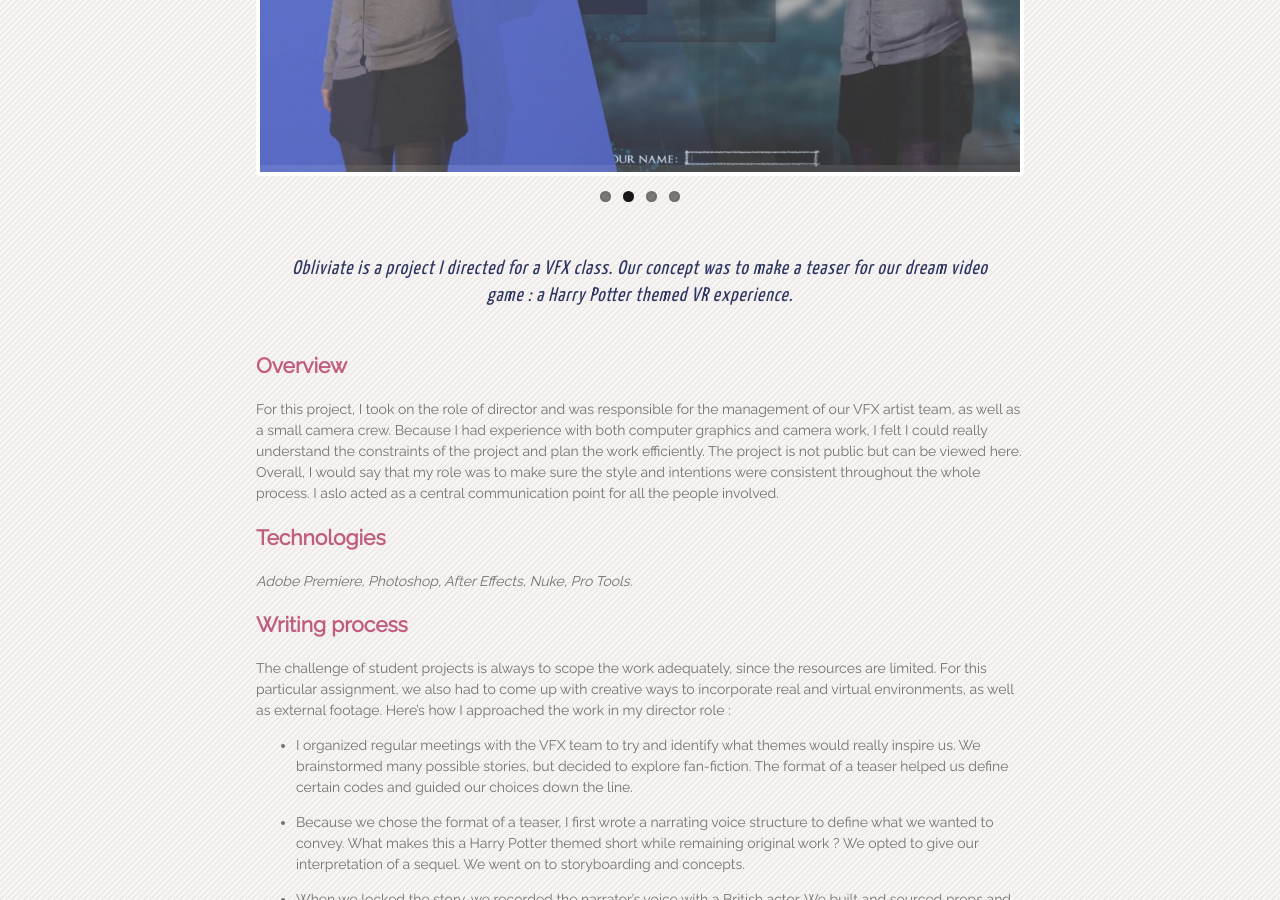
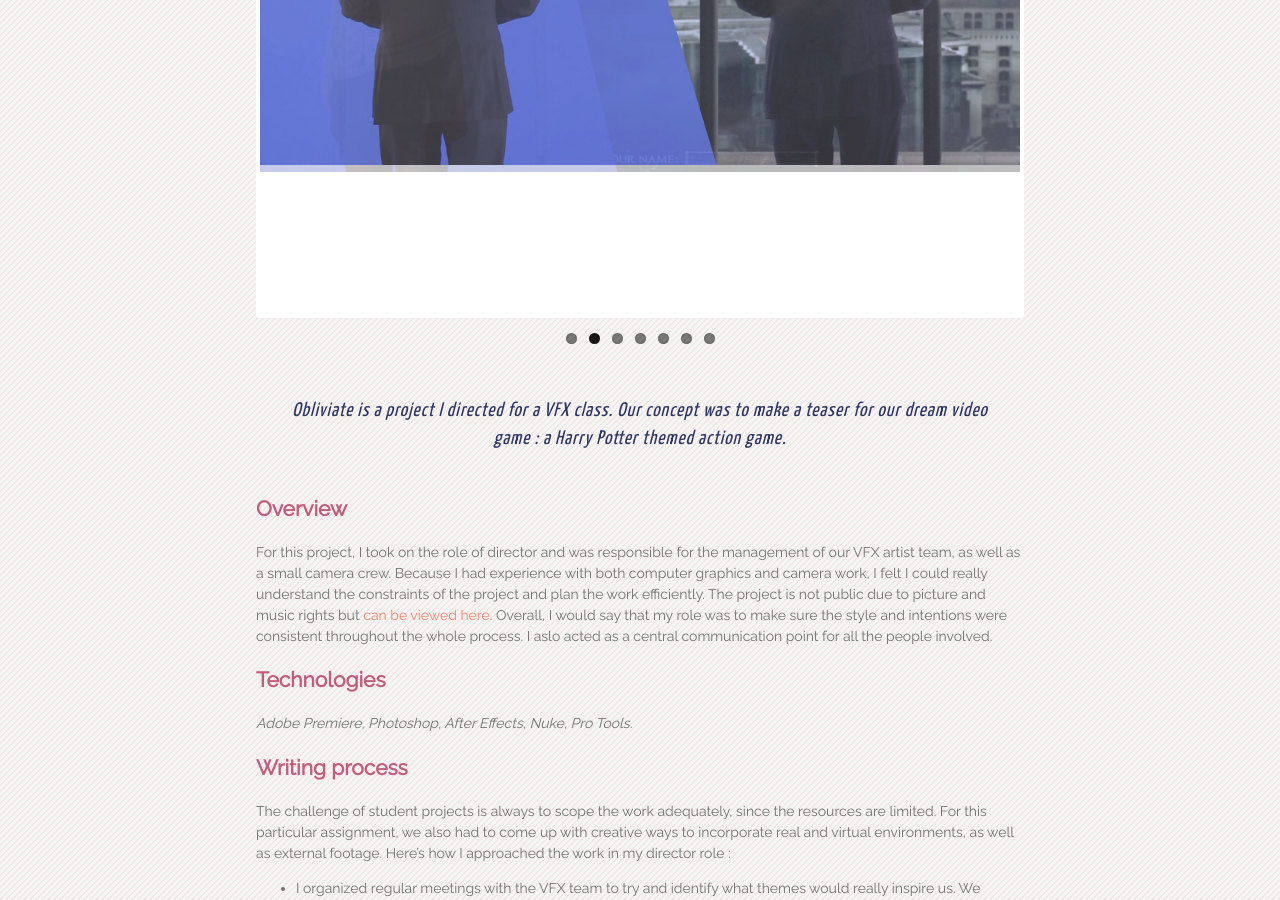
Before and after one commit to LilyHottelet/dev-blog, a Jekyll site: the page built from _posts/2016-03-01-obliviate.markdown, in a window 1280 px wide and 900 px high, scrolled down 816 px. Built offline with Jekyll 4.4.1, drawn with Linux system fonts in a browser that asks for light colours; nearby versions of some CDN libraries.

Commit message:
Added more pictures

```diff
--- a/_posts/2016-03-01-obliviate.markdown
+++ b/_posts/2016-03-01-obliviate.markdown
@@ -6,17 +6,21 @@
 postDate: April 2016
 title: Obliviate - Student Project
 slides:
+- assets/img/obliviate02.jpeg
 - assets/img/obliviate01.jpeg
-- assets/img/obliviate02.jpeg
 - assets/img/obliviate03.jpeg
 - assets/img/obliviate04.jpeg
+- assets/img/obliviate05.png
+- assets/img/obliviate06.png
+- assets/img/obliviate07.png
+
 
 ---
 {:.summary}
-Obliviate is a project I directed for a VFX class. Our concept was to make a teaser for our dream video game : a Harry Potter themed VR experience.
+Obliviate is a project I directed for a VFX class. Our concept was to make a teaser for our dream video game : a Harry Potter themed action game.
 
 ## Overview
-For this project, I took on the role of director and was responsible for the management of our VFX artist team, as well as a small camera crew. Because I had experience with both computer graphics and camera work, I felt I could really understand the constraints of the project and plan the work efficiently. The project is not public but can be viewed here. Overall, I would say that my role was to make sure the style and intentions were consistent throughout the whole process. I aslo acted as a central communication point for all the people involved.
+For this project, I took on the role of director and was responsible for the management of our VFX artist team, as well as a small camera crew. Because I had experience with both computer graphics and camera work, I felt I could really understand the constraints of the project and plan the work efficiently. The project is not public due to picture and music rights but [can be viewed here](https://youtu.be/9f-y9ccReKk). Overall, I would say that my role was to make sure the style and intentions were consistent throughout the whole process. I aslo acted as a central communication point for all the people involved.
 
 ## Technologies
 *Adobe Premiere, Photoshop, After Effects, Nuke, Pro Tools.*
--- a/_posts/2017-07-03-albogot-design.markdown
+++ b/_posts/2017-07-03-albogot-design.markdown
@@ -9,6 +9,9 @@
 - assets/img/algo01.png
 - assets/img/algo02.jpg
 - assets/img/algo03.jpg
+- assets/img/algo04.jpg
+- assets/img/algo05.jpg
+
 ---
 
 {:.summary}
--- a/_posts/2017-07-03-albogot.markdown
+++ b/_posts/2017-07-03-albogot.markdown
@@ -9,6 +9,9 @@
 - assets/img/algo01.png
 - assets/img/algo02.jpg
 - assets/img/algo03.jpg
+- assets/img/algo04.jpg
+- assets/img/algo05.jpg
+
 ---
 
 {:.summary}
--- a/_posts/2018-07-02-ary-and-the-secret-of-seasons-design.markdown
+++ b/_posts/2018-07-02-ary-and-the-secret-of-seasons-design.markdown
@@ -9,6 +9,11 @@
 - assets/img/ary01.jpg
 - assets/img/ary02.jpg
 - assets/img/ary03.jpg
+- assets/img/ary04.jpg
+- assets/img/ary05.png
+- assets/img/ary06.png
+- assets/img/ary07.png
+
 ---
 
 {:.summary}
--- a/_posts/2018-07-02-ary-and-the-secret-of-seasons.markdown
+++ b/_posts/2018-07-02-ary-and-the-secret-of-seasons.markdown
@@ -8,6 +8,10 @@
 - assets/img/ary01.jpg
 - assets/img/ary02.jpg
 - assets/img/ary03.jpg
+- assets/img/ary04.jpg
+- assets/img/ary05.png
+- assets/img/ary06.png
+- assets/img/ary07.png
 ---
 
 {:.summary}
```
Also changed, not shown: assets/img/algo04.jpg (added), assets/img/algo05.jpg (added), assets/img/ary04.jpg (added), 6 other files.
